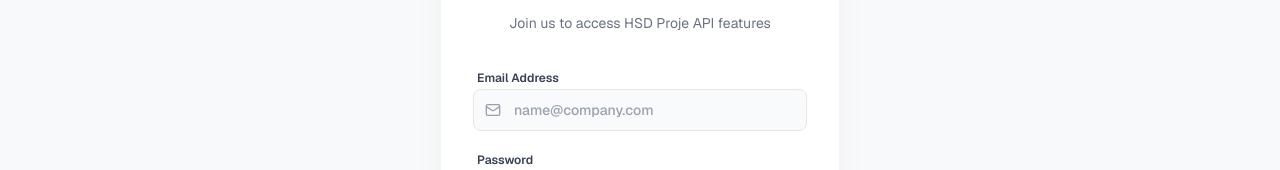
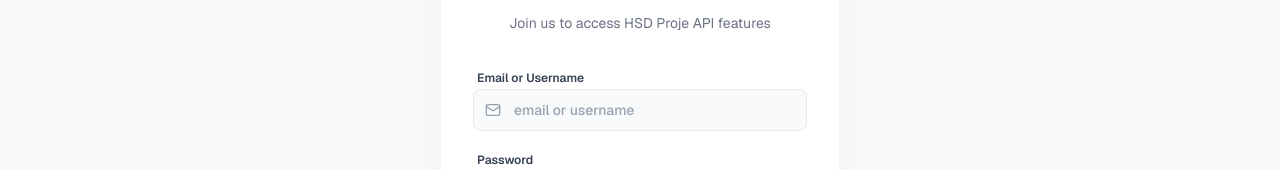
Before and after one commit to EnesMalik02/hsd-proje-front, a Next.js app: page /auth/login in a window 1280 px wide. Shown: the part 281-451 px from the top of the page. Built offline with nearby package versions, Linux system fonts and the light colour scheme.

Commit message:
feat: Add login page component with form handling, API integration, and error display.

```diff
--- a/src/app/auth/login/page.tsx
+++ b/src/app/auth/login/page.tsx
@@ -13,7 +13,7 @@
     const [showPassword, setShowPassword] = useState(false);
 
     const [formData, setFormData] = useState({
-        email: "",
+        identifier: "",
         password: "",
     });
 
@@ -69,21 +69,21 @@
                     )}
 
                     <div className="space-y-1.5">
-                        <label className="text-xs font-semibold text-gray-700 ml-1" htmlFor="email">
-                            Email Address
+                        <label className="text-xs font-semibold text-gray-700 ml-1" htmlFor="identifier">
+                            Email or Username
                         </label>
                         <div className="relative">
                             <div className="absolute inset-y-0 left-0 pl-3 flex items-center pointer-events-none">
                                 <Mail className="h-4 w-4 text-gray-400" />
                             </div>
                             <input
-                                id="email"
-                                type="email"
+                                id="identifier"
+                                type="text"
                                 required
                                 className="block w-full pl-10 pr-3 py-2.5 border border-gray-200 rounded-lg text-sm bg-gray-50 placeholder-gray-400 focus:outline-none focus:border-red-500 focus:ring-1 focus:ring-red-500 transition-all font-medium text-gray-900"
-                                placeholder="name@company.com"
-                                value={formData.email}
-                                onChange={(e) => setFormData({ ...formData, email: e.target.value })}
+                                placeholder="email or username"
+                                value={formData.identifier}
+                                onChange={(e) => setFormData({ ...formData, identifier: e.target.value })}
                             />
                         </div>
                     </div>
```
